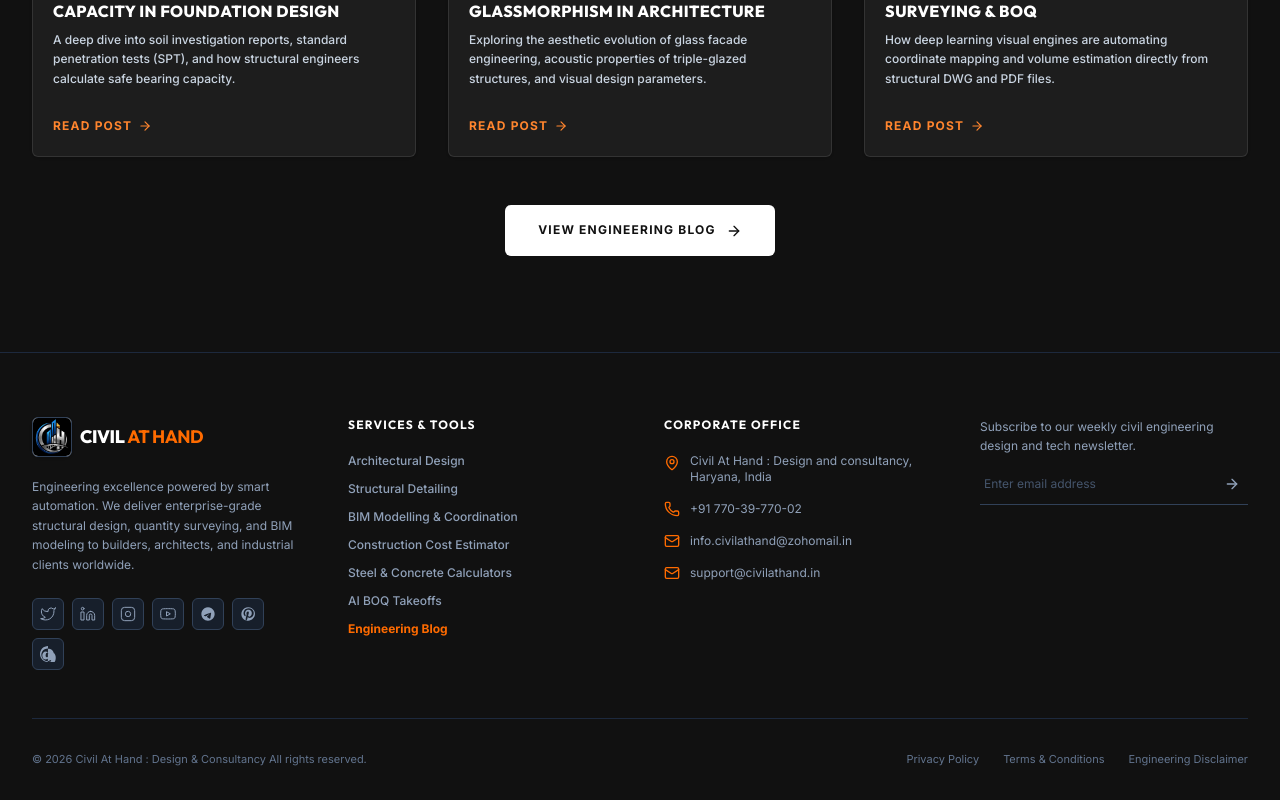
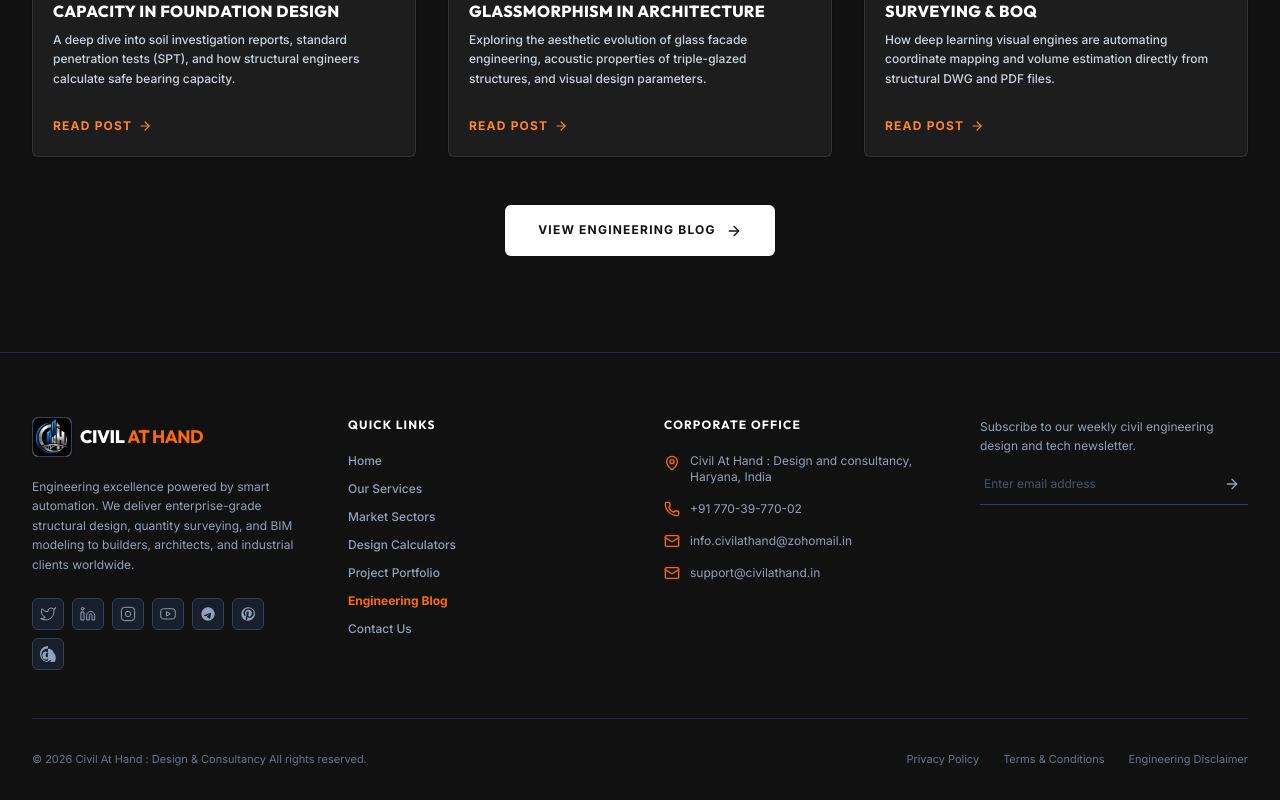
Before and after one commit to civilathandwork/civilathand-v1, a Next.js app: page / in a window 1280 px wide. Shown: the part 8027-8827 px from the top of the page. Built offline with nearby package versions, Linux system fonts and the light colour scheme; no server answers; the database is empty.

Commit message:
Replace Services & Tools footer column with Quick Links in Footer.tsx

```diff
--- a/src/components/Footer.tsx
+++ b/src/components/Footer.tsx
@@ -114,28 +114,28 @@ export const Footer: React.FC = () => {
 
           {/* Quick Links */}
           <div>
-            <h3 className="font-display font-bold text-xs text-white uppercase tracking-widest mb-5">Services & Tools</h3>
+            <h3 className="font-display font-bold text-xs text-white uppercase tracking-widest mb-5">Quick Links</h3>
             <ul className="space-y-3 text-xs text-slate-400 font-medium">
               <li>
-                <Link href="/#services" className="hover:text-orange-500 transition-colors">Architectural Design</Link>
+                <Link href="/" className="hover:text-orange-500 transition-colors">Home</Link>
               </li>
               <li>
-                <Link href="/#services" className="hover:text-orange-500 transition-colors">Structural Detailing</Link>
+                <Link href="/#services" className="hover:text-orange-500 transition-colors">Our Services</Link>
               </li>
               <li>
-                <Link href="/#services" className="hover:text-orange-500 transition-colors">BIM Modelling & Coordination</Link>
+                <Link href="/#sectors" className="hover:text-orange-500 transition-colors">Market Sectors</Link>
               </li>
               <li>
-                <Link href="/#calculators" className="hover:text-orange-500 transition-colors">Construction Cost Estimator</Link>
+                <Link href="/#calculators" className="hover:text-orange-500 transition-colors">Design Calculators</Link>
               </li>
               <li>
-                <Link href="/#calculators" className="hover:text-orange-500 transition-colors">Steel & Concrete Calculators</Link>
-              </li>
-              <li>
-                <Link href="/#calculators" className="hover:text-orange-500 transition-colors">AI BOQ Takeoffs</Link>
+                <Link href="/#portfolio" className="hover:text-orange-500 transition-colors">Project Portfolio</Link>
               </li>
               <li>
                 <Link href="/blog" className="hover:text-orange-500 transition-colors font-bold text-orange-500">Engineering Blog</Link>
+              </li>
+              <li>
+                <Link href="/#contact" className="hover:text-orange-500 transition-colors">Contact Us</Link>
               </li>
             </ul>
           </div>
```
